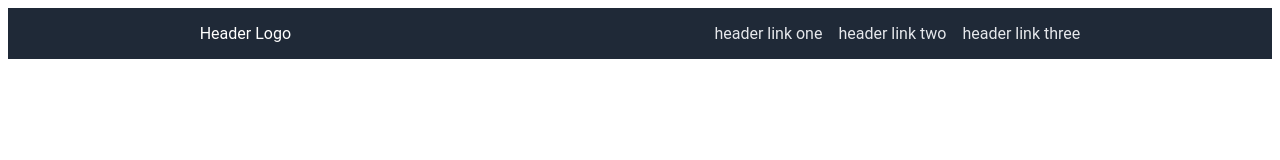
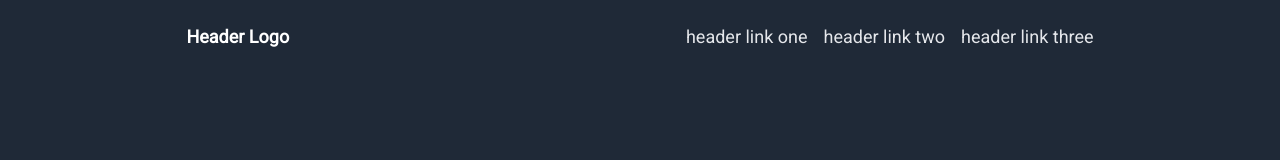
Before and after one commit to BananaWafflez/landing-page, a plain HTML site: page index.html in a window 1280 px wide. Drawn offline with Linux system fonts and the light colour scheme.

Commit message:
Added color, switched header font to Roboto

```diff
--- a/index.html
+++ b/index.html
@@ -5,6 +5,7 @@
     <meta http-equiv="X-UA-Compatible" content="IE=edge">
     <meta name="viewport" content="width=device-width, initial-scale=1.0">
     <link rel="stylesheet" href="style.css">
+    <link rel="stylesheet" href="https://fonts.googleapis.com/css?family=Roboto">
     <title>Document</title>
 </head>
 <body>
--- a/style.css
+++ b/style.css
@@ -1,17 +1,25 @@
+@import url('https://fonts.googleapis.com/css2?family=Roboto');
+
+
 body{
-    color: #1f2937;
+    background-color: #1f2937;
+
 }
 
 .header{
     font-family: "Roboto";
+    font-weight: bolder;
+    font-size: 18px;
     background-color: #1f2937;
     color:white;
     display:flex;
     align-items: center;
     justify-content: space-around;
 
+
 }
 .header.links{
+
     display:flex;
     justify-content: flex-end;
     padding:16px;
@@ -20,12 +28,15 @@ body{
 a{
     text-decoration: none;
     color: #E5E7EB;
+
 }
 li{
     list-style: none;
+    font-weight: lighter;
 
 }
 ul{
     display:flex;
+    font-weight: lighter;
     gap: 16px;
 }
```
